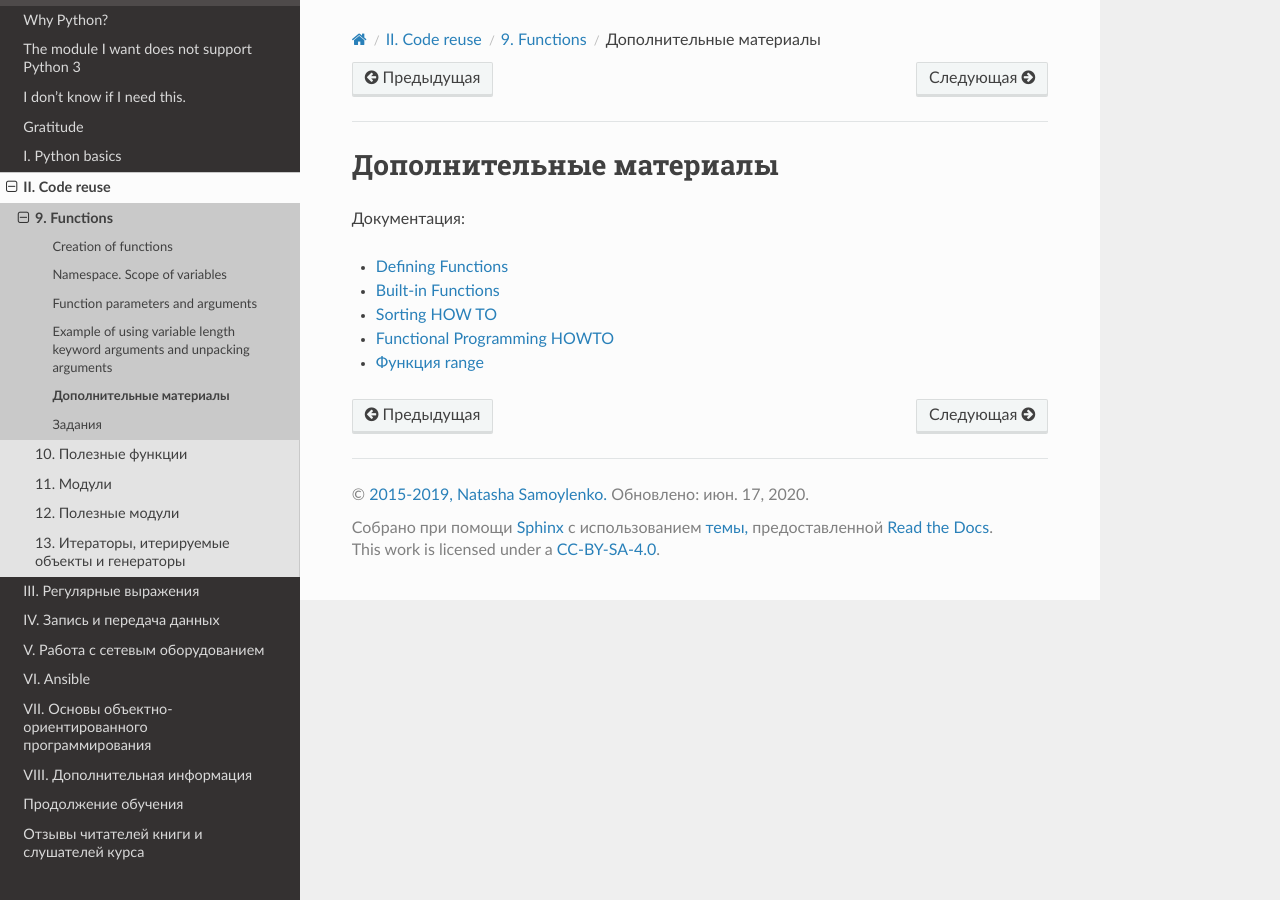
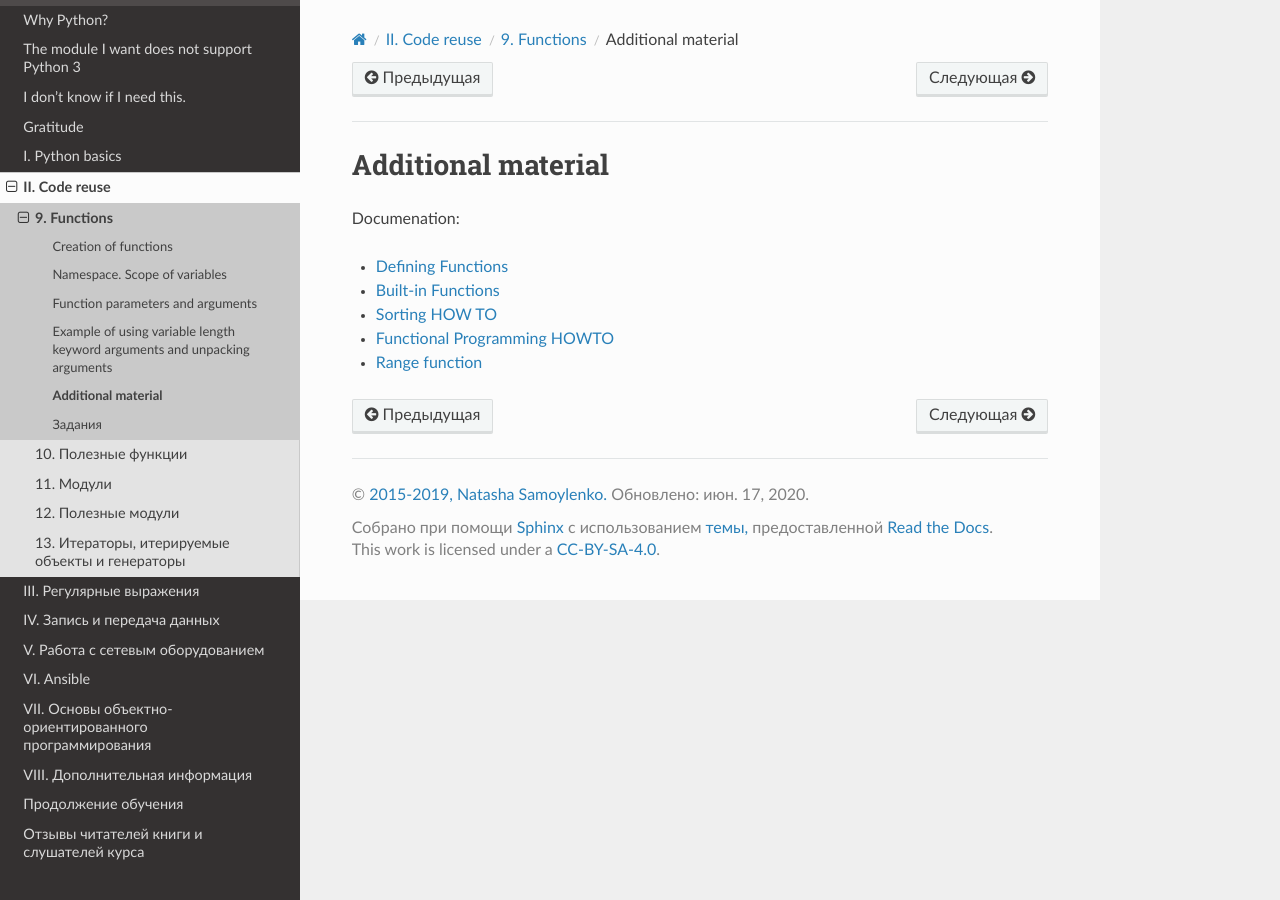
Before and after one commit to Aidar5/nattoeng, a Sphinx documentation site: the page built from docs/source/book/09_functions/further_reading.rst, in a window 1280 px wide. Built offline with Sphinx 7.4.7 and the Read the Docs theme 2.0.0, drawn with Linux system fonts in a browser that asks for light colours; pages that are not in the unit, such as notebooks, are missing from menus.

Commit message:
Update further_reading.rst

```diff
--- a/docs/source/book/09_functions/further_reading.rst
+++ b/docs/source/book/09_functions/further_reading.rst
@@ -1,7 +1,7 @@
-Дополнительные материалы
+Additional material
 ------------------------
 
-Документация:
+Documenation:
 
 -  `Defining
    Functions <https://docs.python.org/3/tutorial/controlflow.html#defining-functions>`__
@@ -10,5 +10,4 @@
 -  `Sorting HOW TO <https://docs.python.org/3.6/howto/sorting.html>`__
 -  `Functional Programming
    HOWTO <https://docs.python.org/3/howto/functional.html>`__
--  `Функция
-   range <https://docs.python.org/3.6/library/stdtypes.html#range>`__
+-  `Range function <https://docs.python.org/3.6/library/stdtypes.html#range>`__
```
